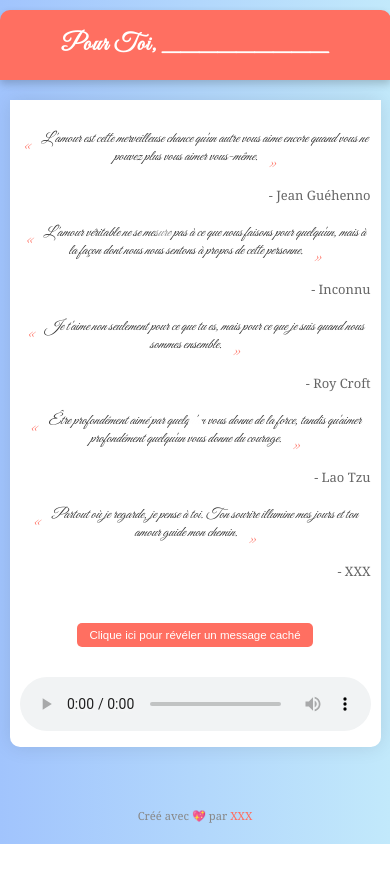
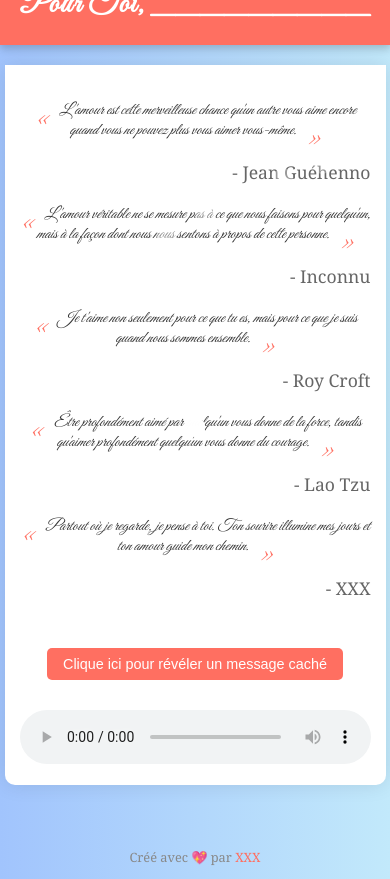
Before and after one commit to Kalvizz24/jtm, a plain HTML site: page index.html in a window 390 px wide. Before the commit the page ends 844 px from the top, so only its background shows below. Drawn offline with Linux system fonts and the light colour scheme.

Commit message:
Update index.html

```diff
--- a/index.html
+++ b/index.html
@@ -50,20 +50,20 @@
 
         header h1 {
             margin: 0;
-            font-size: 2.5em; /* Réduit la taille de la police pour le dézoom */
+            font-size: 3em; /* Augmente la taille de la police pour une meilleure lisibilité */
             letter-spacing: 1px;
         }
 
         section {
             background-color: white;
-            padding: 20px;
+            padding: 30px;
             margin: 20px;
             border-radius: 0 0 10px 10px;
             box-shadow: 0 0 20px rgba(0, 0, 0, 0.1);
             width: 90%;
             max-width: 800px;
             font-family: 'Great Vibes', cursive;
-            font-size: 1.1em; /* Réduit la taille de la police pour le dézoom */
+            font-size: 1.3em; /* Augmente la taille de la police pour une meilleure lisibilité */
             animation: fadeInSection 2s ease-in-out forwards;
         }
 
@@ -86,7 +86,7 @@
 
         .quote:before {
             content: open-quote;
-            font-size: 1.5em;
+            font-size: 2em;
             color: #ff6f61;
             vertical-align: bottom;
             line-height: 0.1em;
@@ -95,7 +95,7 @@
 
         .quote:after {
             content: close-quote;
-            font-size: 1.5em;
+            font-size: 2em;
             color: #ff6f61;
             vertical-align: bottom;
             line-height: 0.1em;
@@ -104,7 +104,7 @@
 
         .author {
             text-align: right;
-            font-size: 0.9em;
+            font-size: 1.1em;
             margin-top: 10px;
             color: #666;
             font-family: 'Georgia', serif;
@@ -113,19 +113,19 @@
         .hidden-message {
             display: none;
             font-family: 'Georgia', serif;
-            font-size: 1.1em;
+            font-size: 1.3em;
             margin-top: 20px;
             color: #ff6f61;
         }
 
         #revealButton {
             margin-top: 30px;
-            padding: 10px 20px;
+            padding: 12px 24px;
             background-color: #ff6f61;
             color: white;
             border: none;
             border-radius: 5px;
-            font-size: 1em;
+            font-size: 1.2em;
             cursor: pointer;
             transition: background-color 0.3s ease;
         }
@@ -138,12 +138,12 @@
             margin-top: 30px;
             outline: none;
             width: 100%;
-            max-width: 400px;
+            max-width: 500px;
         }
 
         footer {
             margin-top: 30px;
-            font-size: 0.9em;
+            font-size: 1em;
             color: #888;
             font-family: 'Georgia', serif;
         }
@@ -161,8 +161,8 @@
         .snowflake {
             position: absolute;
             top: -10px;
-            width: 15px;
-            height: 15px;
+            width: 20px; /* Augmente la taille des flocons de neige */
+            height: 20px;
             background-color: white;
             opacity: 0.8;
             border-radius: 50%;
@@ -223,16 +223,44 @@
         /* Styles Responsifs */
         @media (max-width: 768px) {
             header h1 {
-                font-size: 2em;
+                font-size: 2.5em; /* Ajuste la taille de la police pour les tablettes */
             }
 
             section {
+                font-size: 1.2em; /* Ajuste la taille de la police pour les tablettes */
+                padding: 20px;
+            }
+
+            .quote:before, .quote:after {
+                font-size: 1.8em;
+            }
+
+            .hidden-message {
+                font-size: 1.2em;
+            }
+
+            #revealButton {
                 font-size: 1em;
+                padding: 10px 20px;
+            }
+
+            footer {
+                font-size: 0.9em;
+            }
+        }
+
+        @media (max-width: 480px) {
+            header h1 {
+                font-size: 2em; /* Ajuste la taille de la police pour les téléphones */
+            }
+
+            section {
+                font-size: 1em; /* Ajuste la taille de la police pour les téléphones */
                 padding: 15px;
             }
 
             .quote:before, .quote:after {
-                font-size: 1.2em;
+                font-size: 1.5em;
             }
 
             .hidden-message {
@@ -246,34 +274,6 @@
 
             footer {
                 font-size: 0.8em;
-            }
-        }
-
-        @media (max-width: 480px) {
-            header h1 {
-                font-size: 1.5em;
-            }
-
-            section {
-                font-size: 0.9em;
-                padding: 10px;
-            }
-
-            .quote:before, .quote:after {
-                font-size: 1em;
-            }
-
-            .hidden-message {
-                font-size: 0.9em;
-            }
-
-            #revealButton {
-                font-size: 0.8em;
-                padding: 6px 12px;
-            }
-
-            footer {
-                font-size: 0.7em;
             }
         }
     </style>
```
